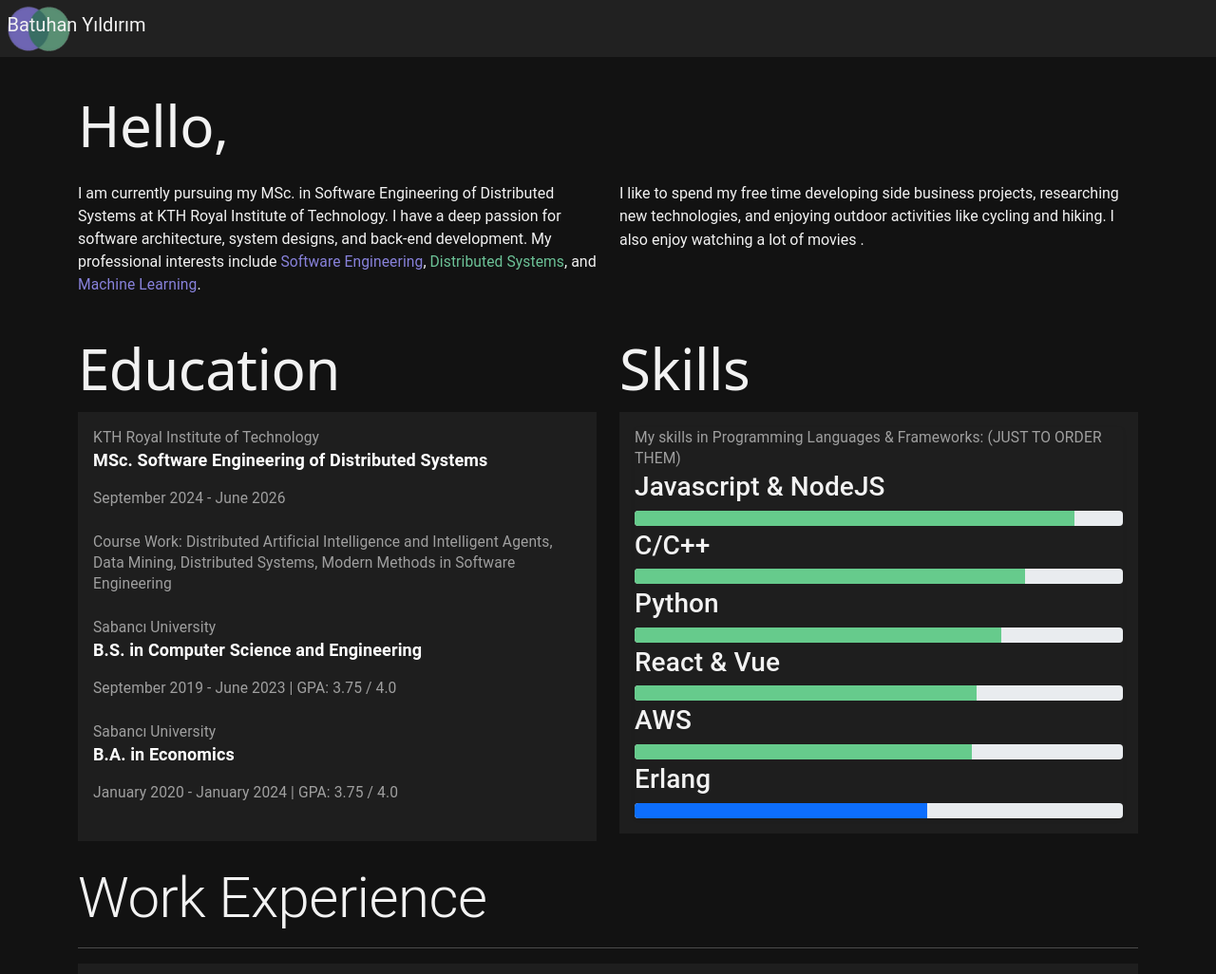
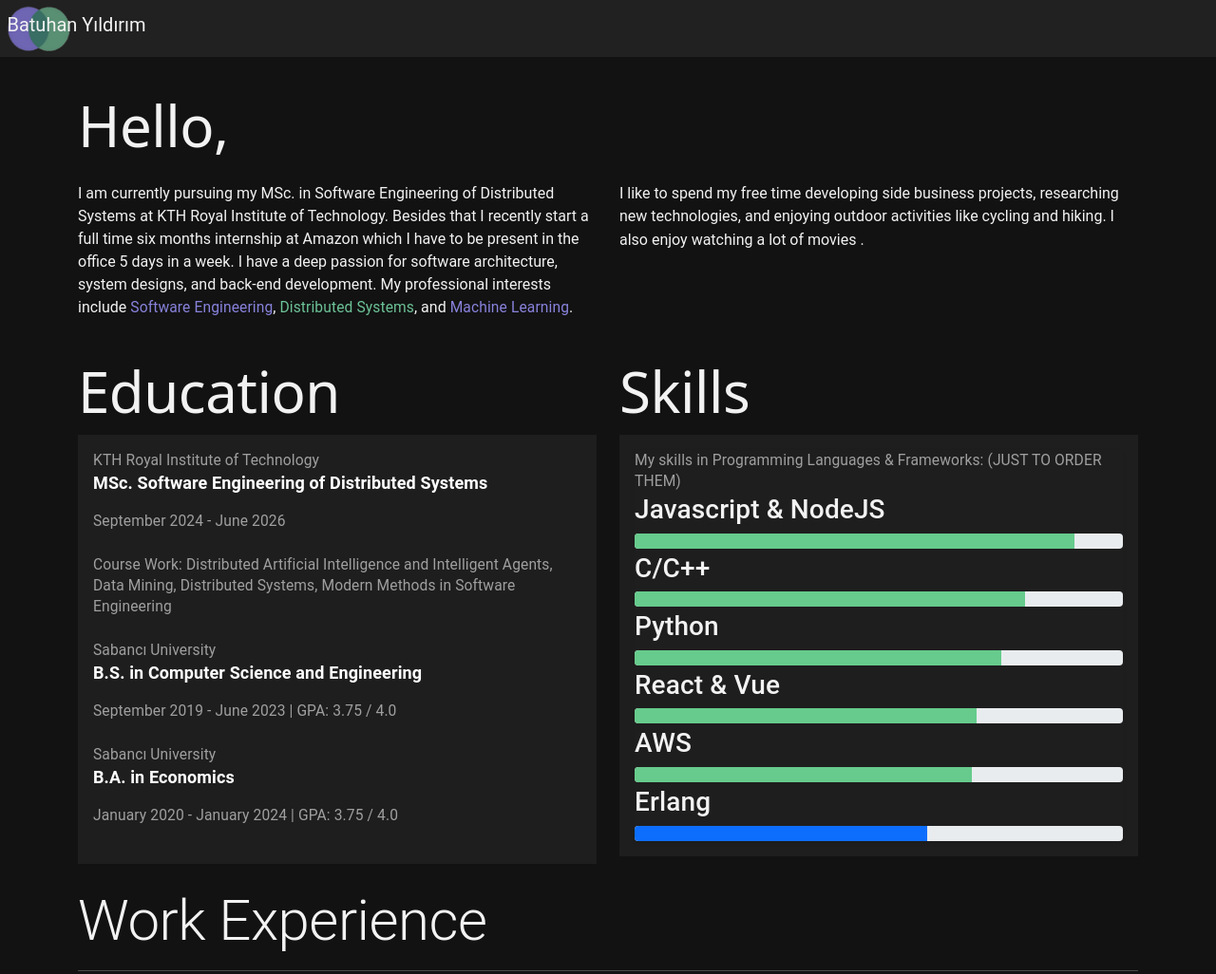
Before and after one commit to Batuhanyldirim/Batuhanyldirim.github.io, a plain HTML site: page index.html in a window 1280 px wide. Shown: the top 1026 px of the page at 95% size. Drawn offline with nearby package versions, Linux system fonts and the light colour scheme.

Commit message:
Amazon Update

```diff
--- a/index.html
+++ b/index.html
@@ -24,7 +24,7 @@
         <span class="display-3"> Hello, </span>
         <div class="row my-4 row--dense">
             <div class="col-sm-6 col-12">
-                <p> I am currently pursuing my MSc. in Software Engineering of Distributed Systems at KTH Royal Institute of Technology. I have a deep passion for software architecture, system designs, and back-end development. My professional interests include <span class="primary-interest">Software Engineering</span>, <span class="secondary-interest">Distributed Systems</span>, and <span class="primary-interest">Machine Learning</span>.
+                <p> I am currently pursuing my MSc. in Software Engineering of Distributed Systems at KTH Royal Institute of Technology. Besides that I recently start a full time six months internship at Amazon which I have to be present in the office 5 days in a week. I have a deep passion for software architecture, system designs, and back-end development. My professional interests include <span class="primary-interest">Software Engineering</span>, <span class="secondary-interest">Distributed Systems</span>, and <span class="primary-interest">Machine Learning</span>.
                 </p>
             </div>
 
```
